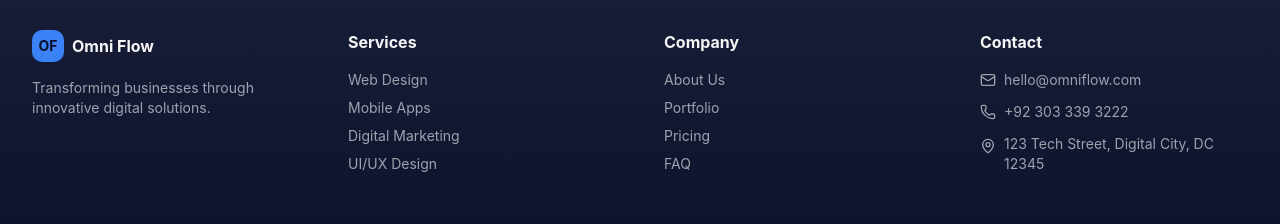
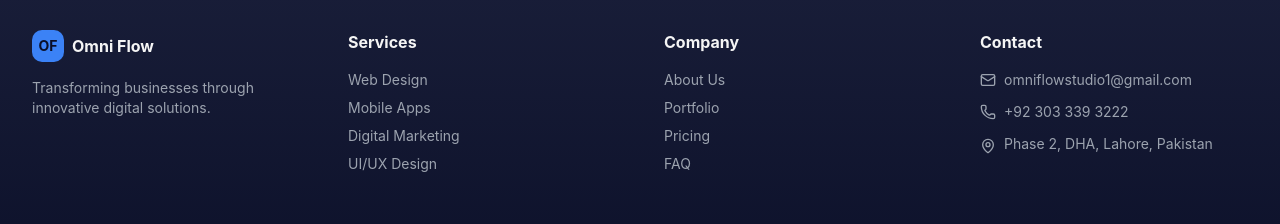
Before and after one commit to omniflowstudio/omniflow-website, a Next.js app: page / in a window 1280 px wide. Shown: the part 9456-9680 px from the top of the page. Built offline with nearby package versions, Linux system fonts and the light colour scheme; no server answers.

Commit message:
Update Footer.tsx

```diff
--- a/components/Footer.tsx
+++ b/components/Footer.tsx
@@ -75,7 +75,7 @@ export default function Footer() {
             <ul className="space-y-3 text-sm text-muted-foreground">
               <li className="flex items-center gap-2">
                 <Mail className="w-4 h-4" />
-                <a href="mailto:hello@omniflow.com" className="hover:text-foreground transition-colors">hello@omniflow.com</a>
+                <a href="mailto:omniflowstudio1@gmail.com" className="hover:text-foreground transition-colors">omniflowstudio1@gmail.com</a>
               </li>
               <li className="flex items-center gap-2">
                 <Phone className="w-4 h-4" />
@@ -83,7 +83,7 @@ export default function Footer() {
               </li>
               <li className="flex items-start gap-2">
                 <MapPin className="w-4 h-4 mt-1 flex-shrink-0" />
-                <span>123 Tech Street, Digital City, DC 12345</span>
+                <span>Phase 2, DHA, Lahore, Pakistan</span>
               </li>
             </ul>
           </motion.div>
```
